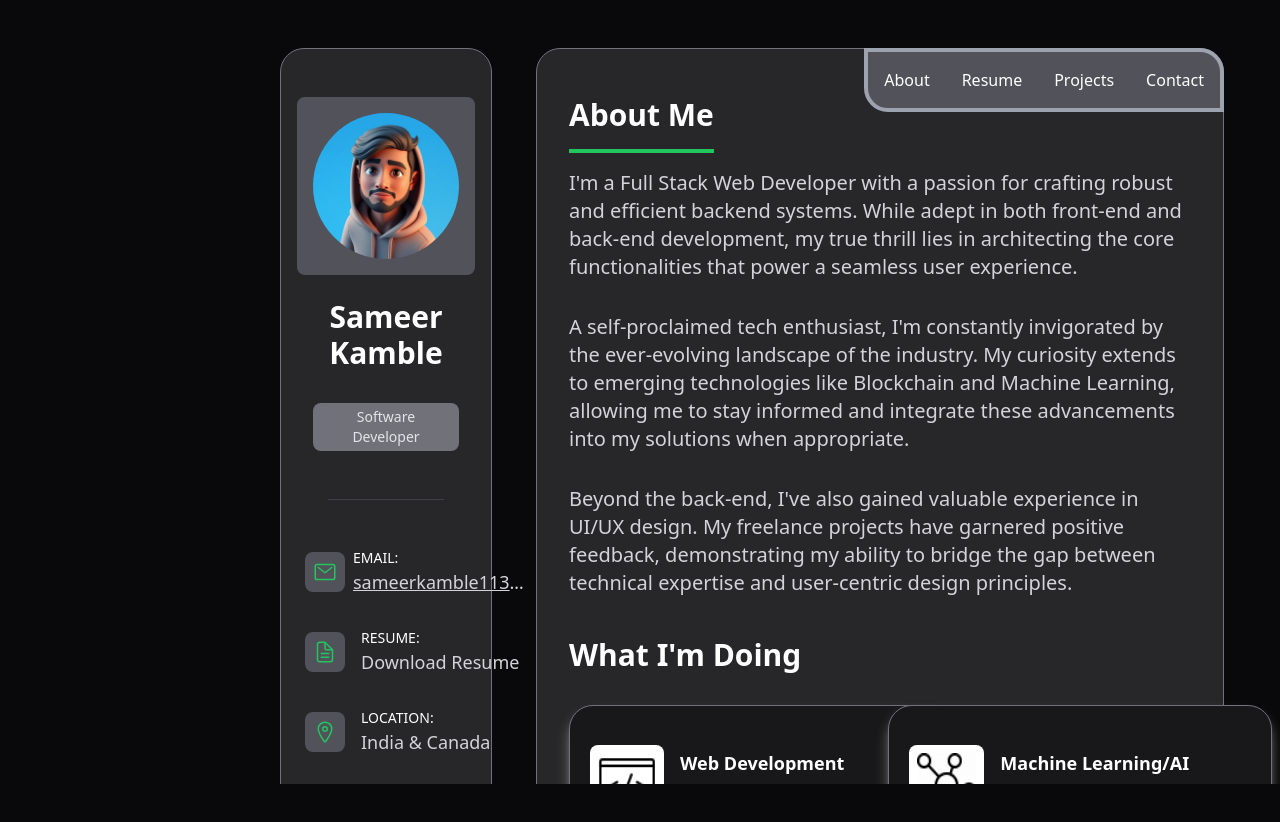
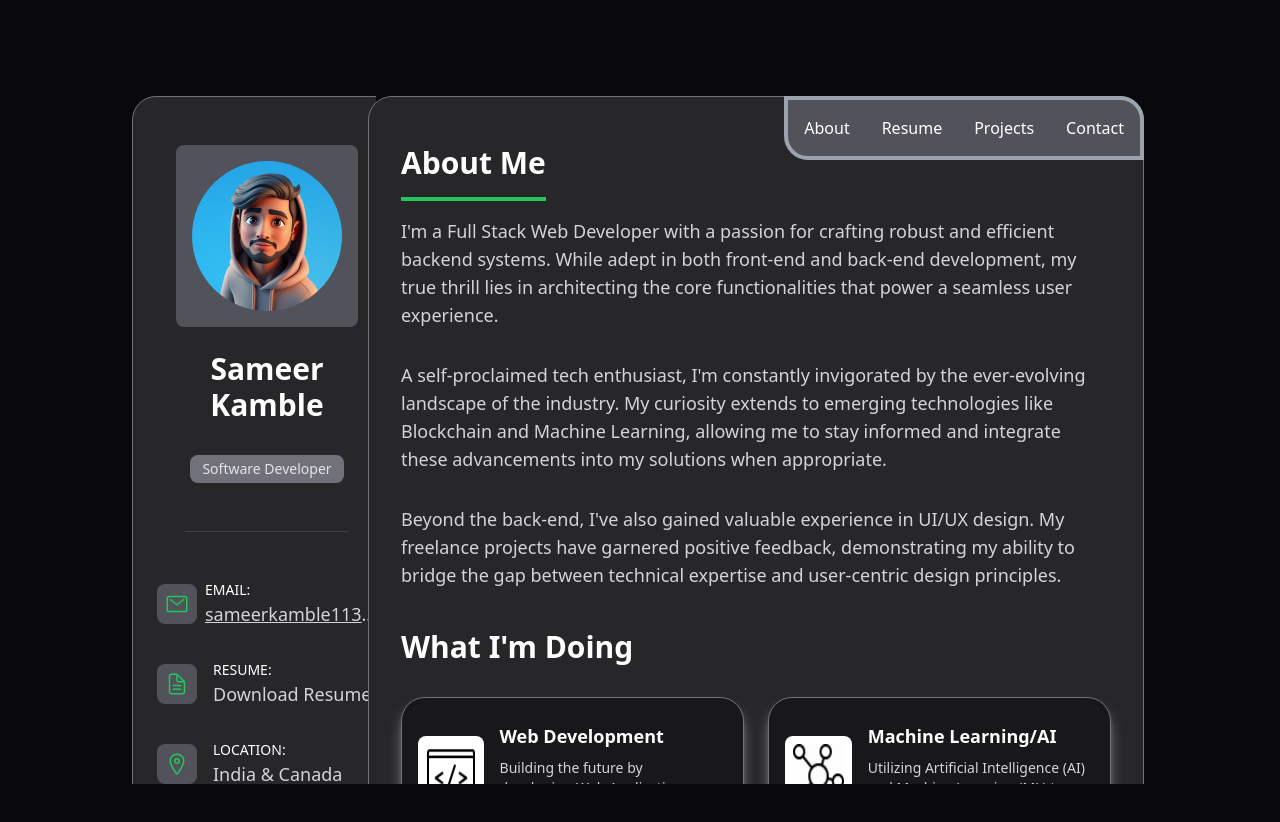
Before and after one commit to sameer1130/portfolio, a Next.js app: page / in a window 1280 px wide. Shown: the top 822 px of the page. Built offline with nearby package versions, Linux system fonts and the light colour scheme.

Commit message:
updation for large screen

```diff
--- a/components/AboutMe.tsx
+++ b/components/AboutMe.tsx
@@ -31,7 +31,7 @@ export default function AboutMe() {
           {/* Active Section Content */}
           {activeSection === "about" && (
             <>
-              <div className=" text-xl text-zinc-300">
+              <div className=" text-lg text-zinc-300">
                 <div className="py-4">
                   I&apos;m a Full Stack Web Developer with a passion for crafting robust and efficient backend systems. While adept in both front-end and back-end development, my true thrill lies in architecting the core functionalities that power a seamless user experience.
                 </div>
@@ -48,7 +48,7 @@ export default function AboutMe() {
                 <div className="font-bold text-3xl pb-8">
                   What I&apos;m Doing
                 </div>
-                <div className="grid grid-cols-1 md:grid-cols-2 gap-4 ">
+                <div className="grid grid-cols-1 md:grid-cols-2 gap-6 ">
                   <Card
                     imgSrc="/Images/icons8-code.gif"
                     title="Web Development"
--- a/components/Bio.tsx
+++ b/components/Bio.tsx
@@ -11,12 +11,12 @@ export default function Bio() {
   const [showDetails, setShowDetails] = useState(false);
 
   return (
-    <div className="lg:max-w-4xl  xl:max-w-5xl xl:ml-1  sm:overflow-auto sm:overflow-x-hidden xl:sticky xl:top-0 mb-12">
+    <div className="lg:min-w-3xl  xl:ml-1  sm:overflow-auto sm:overflow-x-hidden xl:sticky xl:top-0 mb-12">
       <div
         className={`flex flex-col lg:flex-col text-white bg-zinc-800 border border-zinc-500 rounded-3xl ${
-          showDetails ? "w-full" : "lg:w-auto"
+          showDetails ? "w-full" : "lg:w-[270px] lg:mr-8 "
         }`}
-        style={{ maxWidth: "calc(100% - 72px)" }} // Ensure it uses full width but reduces by 72px (margin/padding)
+        // style={{ maxWidth: "calc(100% - 72px)" }} // Ensure it uses full width but reduces by 72px (margin/padding)
       >
         {/* Top Section */}
         <div
--- a/components/Card.tsx
+++ b/components/Card.tsx
@@ -10,12 +10,12 @@ export default function Card({imgSrc, title, description}:
 ){
     return(
         <div>
-            <div className=  "flex  justify-center items-center mr-4 mb-4  p-2 border border-zinc-500 bg-zinc-900 rounded-3xl shadow-lg shadow-white/50 hover:shadow-green-500/50 xl:w-96 xl:h-48">
-                <div className="mb-[32px] ml-[12px]">
-                    <img src={imgSrc} alt={title} className="w-52 h-20 bg-white  rounded-lg p-2 " />
+            <div className=  "flex  justify-center items-center  p-2 border border-zinc-500 bg-zinc-900 rounded-3xl shadow-lg shadow-white/50 hover:shadow-green-500/50 ">
+                <div className="ml-2 mb-4">
+                <img src={imgSrc} alt={title} className="w-52 h-20 bg-white  rounded-lg p-2 " />
                 </div>
                 <div className="p-2 px-4">
-                    <div className="font-bold text-lg py-4 ">
+                    <div className="font-bold text-lg py-2 ">
                         {title}
                     </div>
                     <div className="pb-4 text-sm text-zinc-300">
--- a/components/Contact.tsx
+++ b/components/Contact.tsx
@@ -1,6 +1,7 @@
 import React from 'react';
 import { useForm, ValidationError } from '@formspree/react';
 import Plane from "../public/ion--paper-plane-outline.svg";
+import ProjectCard from './ProjectCard';
 
 export default function Contact() {
   const [state, handleSubmit] = useForm("xvgondzk");
@@ -14,9 +15,16 @@ export default function Contact() {
   }
 
   return (
-    <div className="px-4 mt-8 lg:w-[760px] lg:h-[600px]">
-      <h1 className="text-2xl font-bold mb-4">Contact Form</h1>
-      <form onSubmit={handleSubmit} className="space-y-6 ">
+    <div className="px-1 mt-8 lg:w-full">
+      <div className="grid grid-cols-1 sm:grid-cols-1 md:grid-cols-2 lg:grid-cols-3 gap-5 ">
+
+
+      </div>
+      <h1 className="text-2xl font-bold mb-8 mr-12 text-zinc-400">Got a question, an opportunity, or just want to say hello? I&apos;d love to hear from you! Fill out the form below , and I&apos;ll get back to you as soon as possible. </h1>
+      <form
+        onSubmit={handleSubmit}
+        className="space-y-6 w-full lg:w-[calc(100%-20px)] max-w-full mx-auto"
+      >
         {/* Full Name and Email Fields */}
         <div className="grid grid-cols-1 md:grid-cols-2 gap-6 w-full">
           <div>
@@ -56,7 +64,7 @@ export default function Contact() {
             id="message"
             name="message"
             placeholder="Your Message"
-            className="mt-1 block w-full border border-zinc-700 rounded-2xl shadow-sm p-3 bg-zinc-800 text-white h-96"
+            className="mt-1 block w-full border border-zinc-700 rounded-2xl shadow-sm p-3 bg-zinc-800 text-white lg:h-96"
           />
           <ValidationError prefix="Message" field="message" errors={state.errors} />
         </div>
@@ -66,7 +74,7 @@ export default function Contact() {
           <button
             type="submit"
             disabled={state.submitting}
-            className="bg-zinc-700 text-green-500 px-4 py-3 rounded-xl shadow hover:bg-zinc-600 disabled:opacity-50 "
+            className="bg-zinc-700 text-green-500 px-4 py-3 rounded-xl shadow hover:bg-zinc-600 disabled:opacity-50"
           >
             <div className="flex items-center justify-center">
               <Plane className="text-green-500 w-6 h-6" />
--- a/components/MainPage.tsx
+++ b/components/MainPage.tsx
@@ -3,16 +3,16 @@ import Bio from "./Bio";
 
 export default function MainPage() {
   return (
-    <div className="flex  h-screen overflow-hidden lg:pb-12">
+    <div className="flex h-screen overflow-hidden lg:pb-12">
       {/* Main container for both sections */}
-      <div className="flex w-full h-full overflow-y-auto overflow-x-hidden">
+      <div className="flex lg:px-20 lg:pt-12 w-full h-full overflow-y-auto ">
         {/* Bio Section */}
-        <div className="xl:ml-[260px] p-4 w-full lg:max-w-[30%] xl:max-w-[25%] lg:ml-[40px]">
+        <div className=" lg:ml-8 p-4 w-full xl:max-w-[25%] lg:ml-0">
           <Bio />
         </div>
 
         {/* AboutMe Section */}
-        <div className="p-4 flex-1 lg:mr-[40px] lg:ml-[-60px] lg:pb-8">
+        <div className="p-4 flex-1 lg:mr-[40px] lg:ml-[-40px] lg:pb-8">
           <AboutMe />
         </div>
       </div>
--- a/components/Resume.tsx
+++ b/components/Resume.tsx
@@ -58,7 +58,7 @@ export default function Resume() {
                 My Skills
             </div>
             <div className="flex justify-center items-center bg-zinc-700 border-zinc-100 shadow-md shadow-black px-8 py-4 rounded-2xl mt-4 overflow-auto max-h-[400px]">
-                <div className="grid grid-cols-2 sm:grid-cols-3 md:grid-cols-4 lg:grid-cols-5 gap-8">
+                <div className="grid grid-cols-2 sm:grid-cols-3 md:grid-cols-4 gap-8 xl:grid-cols-5 gap-8">
                     <SkillCard image="/Images/icons8-react-480.png" title="React" />
 
                     <SkillCard image="/Images/icons8-tailwindcss-480.png" title="CSS" />
@@ -68,15 +68,15 @@ export default function Resume() {
                     <SkillCard image="/Images/icons8-python-240.png" title="Python" />
                     <SkillCard image="/Images/icons8-nextjs-240.png" title="Nextjs" />
                     <SkillCard image="/Images/icons8-my-sql-144.png" title="SQL" />
-                    <SkillCard image="/Images/icons8-mongo-db-96.png" title="MongoDB" />
+                    <SkillCard image="/Images/icons8-mongo-db-96.png" title="Mongo" />
                     <SkillCard image="/Images/icons8-postgresql-480.png" title="Postgres" />
                     <SkillCard image="/Images/icons8-prisma-orm-240.png" title="Prisma" />
                     <SkillCard image="/Images/icons8-docker-144.png" title="Docker" />
-                    <SkillCard image="/Images/icons8-typescript-240.png" title="TypeScript" />
+                    <SkillCard image="/Images/icons8-typescript-240.png" title="TS" />
                     <SkillCard image="/Images/icons8-mind-map-100.png" title="Kafka" />
                     <SkillCard image="/Images/icons8-redis-480.png" title="Redis" />
                     <SkillCard image="/Images/icons8-aws-144.png" title="AWS" />
-                    <SkillCard image="/Images/icons8-javascript-144.png" title="JavaScript" />
+                    <SkillCard image="/Images/icons8-javascript-144.png" title="JS" />
 
 
                 </div>
```
